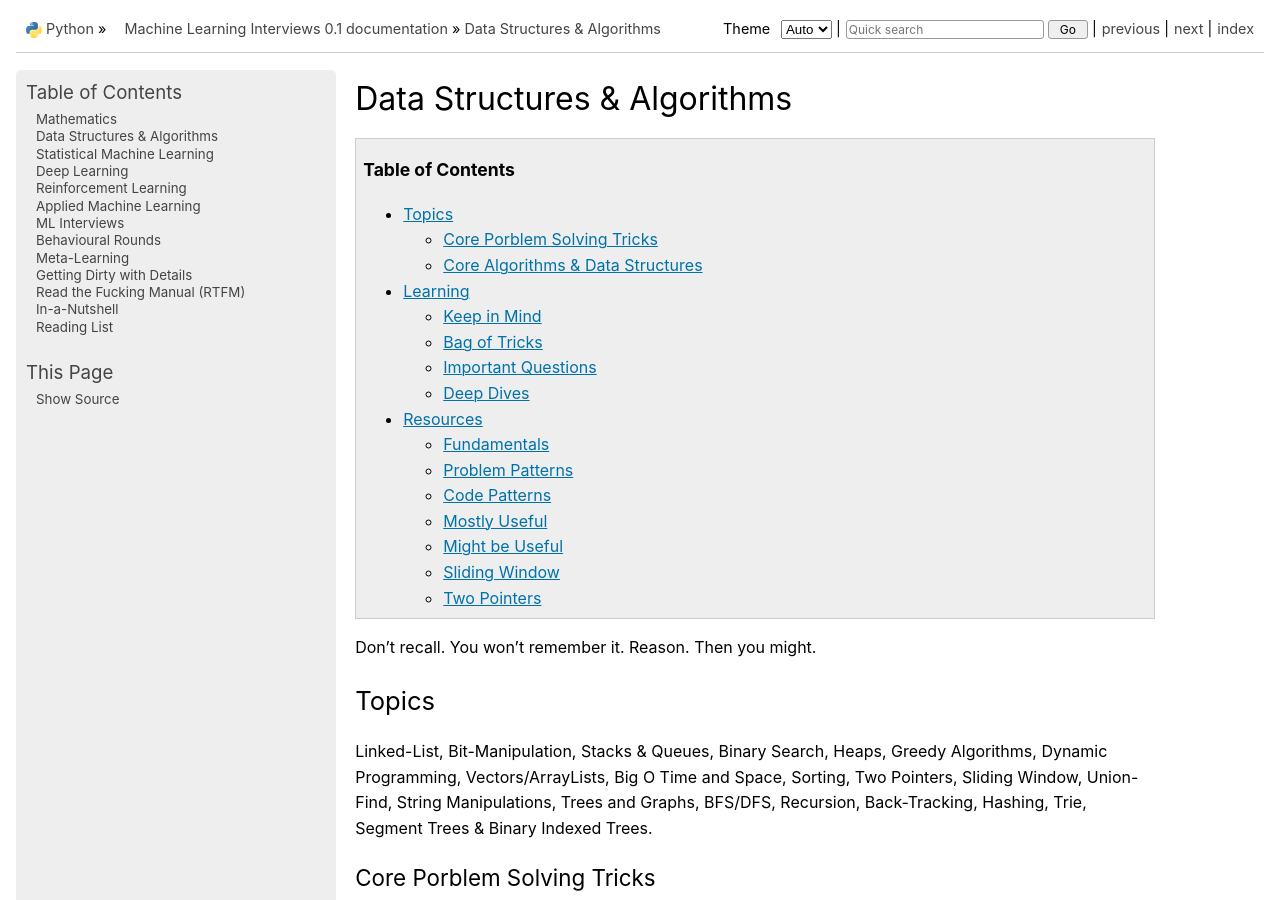
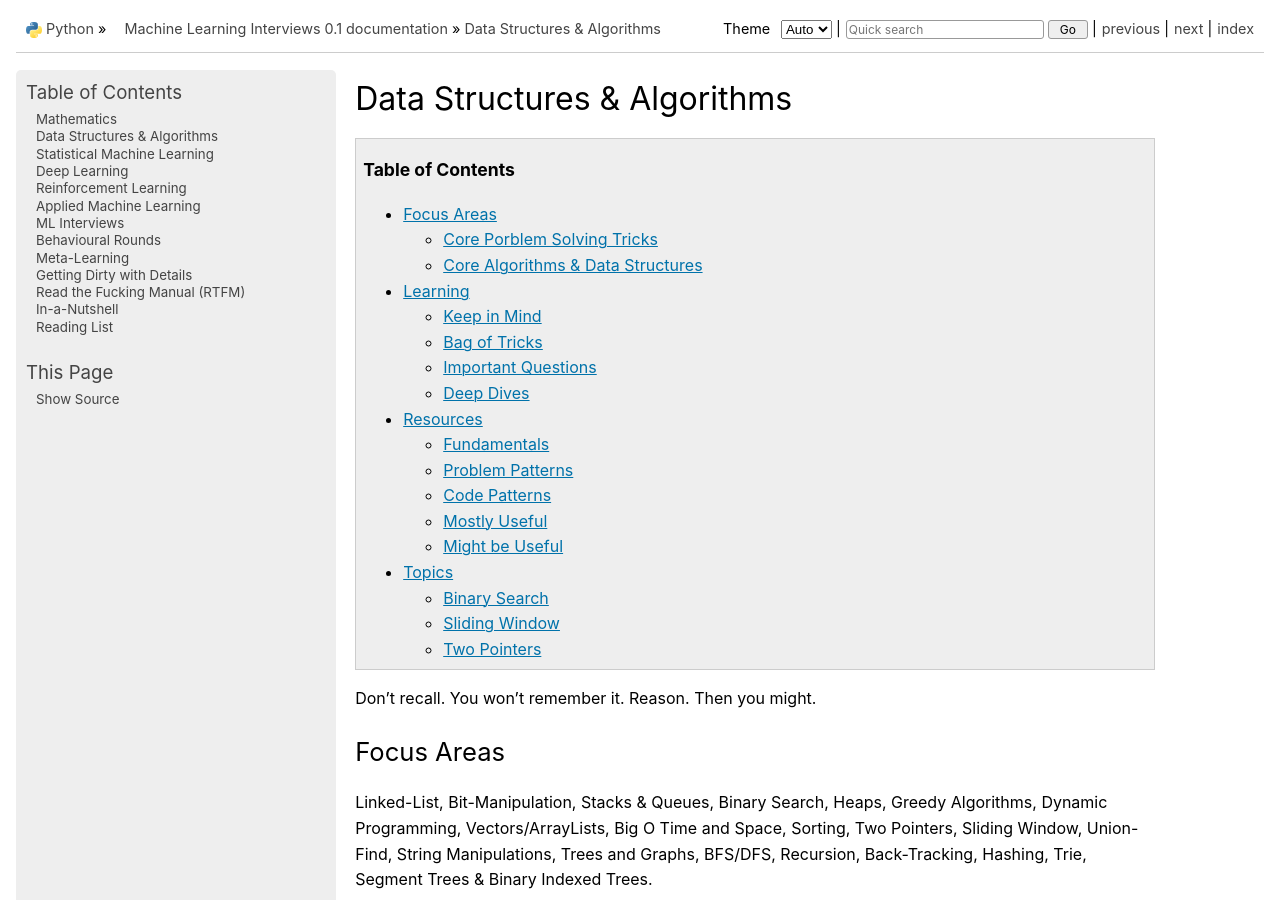
Before and after one commit to uselesstechjunks/leetcode, a Sphinx documentation site: the page built from docs/source/dsa/index.rst, in a window 1280 px wide and 900 px high. Built offline with Sphinx 7.4.7, drawn with Linux system fonts in a browser that asks for light colours; pages that are not in the unit, such as notebooks, are missing from menus; some of the changed text lies outside the part shown.

Commit message:
Update index.rst

```diff
--- a/docs/source/dsa/index.rst
+++ b/docs/source/dsa/index.rst
@@ -2,14 +2,14 @@
 Data Structures & Algorithms
 #################################################################################
 .. contents:: Table of Contents
-   :depth: 2
+   :depth: 3
    :local:
    :backlinks: none
 
 Don't recall. You won't remember it. Reason. Then you might.
 
 *********************************************************************************
-Topics
+Focus Areas
 *********************************************************************************
 Linked-List, Bit-Manipulation, Stacks & Queues, Binary Search, Heaps, Greedy Algorithms, Dynamic Programming, Vectors/ArrayLists, Big O Time and Space, Sorting, Two Pointers, Sliding Window, Union-Find, String Manipulations, Trees and Graphs, BFS/DFS, Recursion, Back-Tracking, Hashing, Trie, Segment Trees & Binary Indexed Trees.
 
@@ -141,6 +141,13 @@ Might be Useful
 	* [geeksforgeeks.org] `Must Do Coding Questions Company-wise <https://www.geeksforgeeks.org/must-coding-questions-company-wise/>`_
 	* [interview-prep-pro.vercel.app] `Interview Prep Pro <https://interview-prep-pro.vercel.app/>`_
 
+********************************************************************************
+Topics
+********************************************************************************
+Binary Search
+================================================================================
+- [leetcode.com] `Powerful Ultimate Binary Search Template <https://leetcode.com/discuss/post/786126/python-powerful-ultimate-binary-search-t-rwv8/>`_
+
 Sliding Window
 ================================================================================
 .. important::
```
